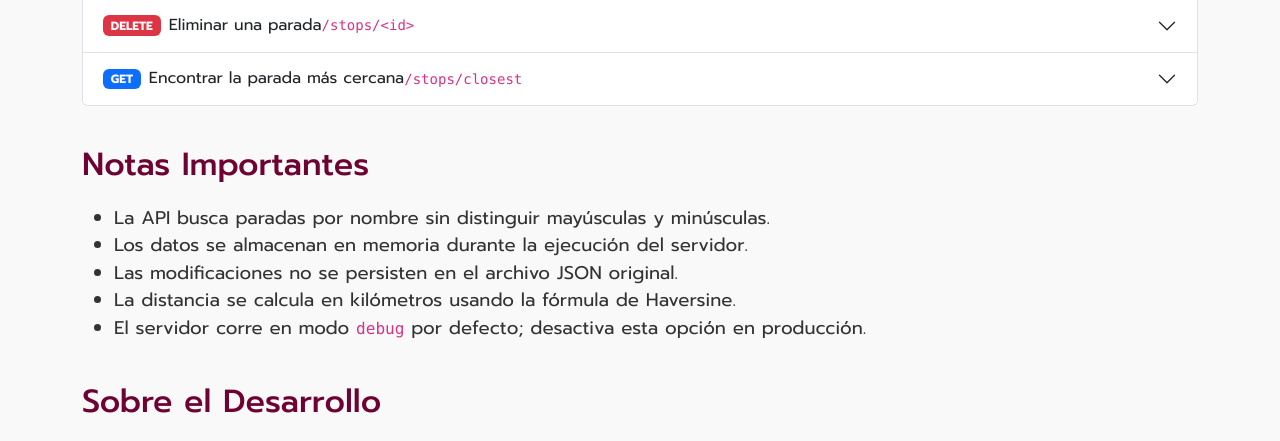
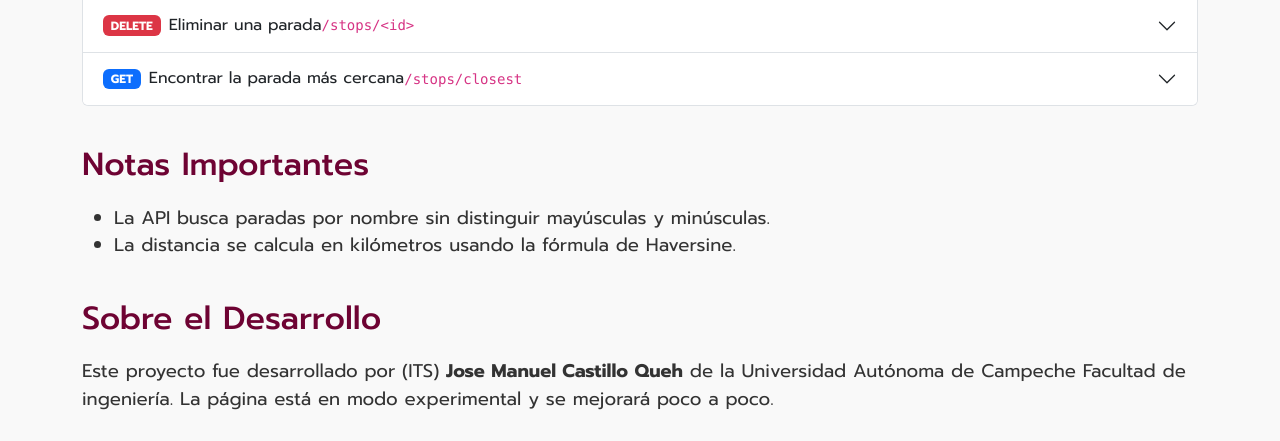
Before and after one commit to CastilloDevX/koox_api, a Flask app: page / in a window 1280 px wide. Shown: the part 2866-3307 px from the top of the page. Run offline with Flask 3, Linux system fonts and the light colour scheme.

```diff
--- a/templates/index.html
+++ b/templates/index.html
@@ -456,18 +456,8 @@
             minúsculas.
           </li>
           <li>
-            Los datos se almacenan en memoria durante la ejecución del servidor.
-          </li>
-          <li>
-            Las modificaciones no se persisten en el archivo JSON original.
-          </li>
-          <li>
             La distancia se calcula en kilómetros usando la fórmula de
             Haversine.
-          </li>
-          <li>
-            El servidor corre en modo <code>debug</code> por defecto; desactiva
-            esta opción en producción.
           </li>
         </ul>
       </section>
```
